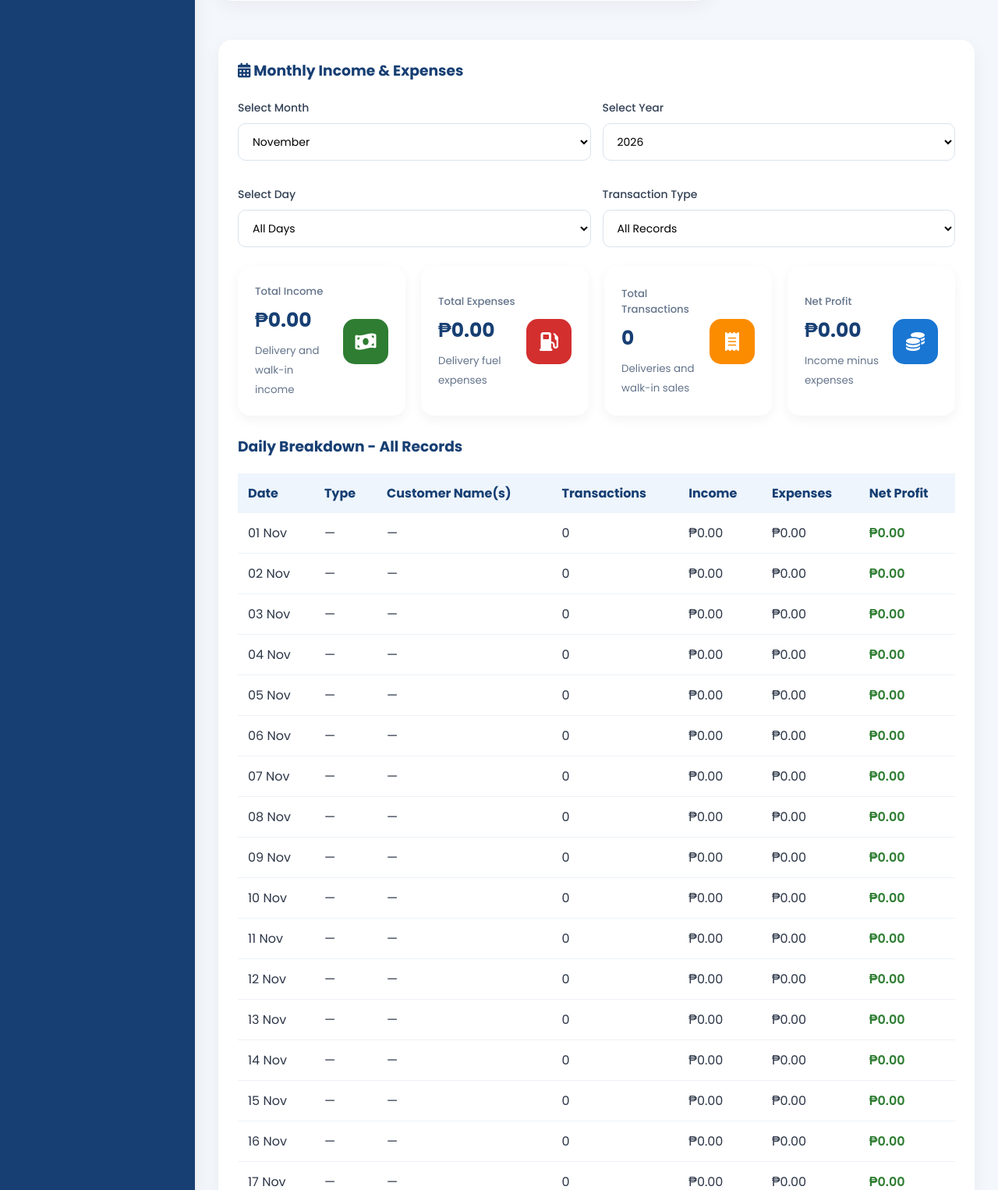
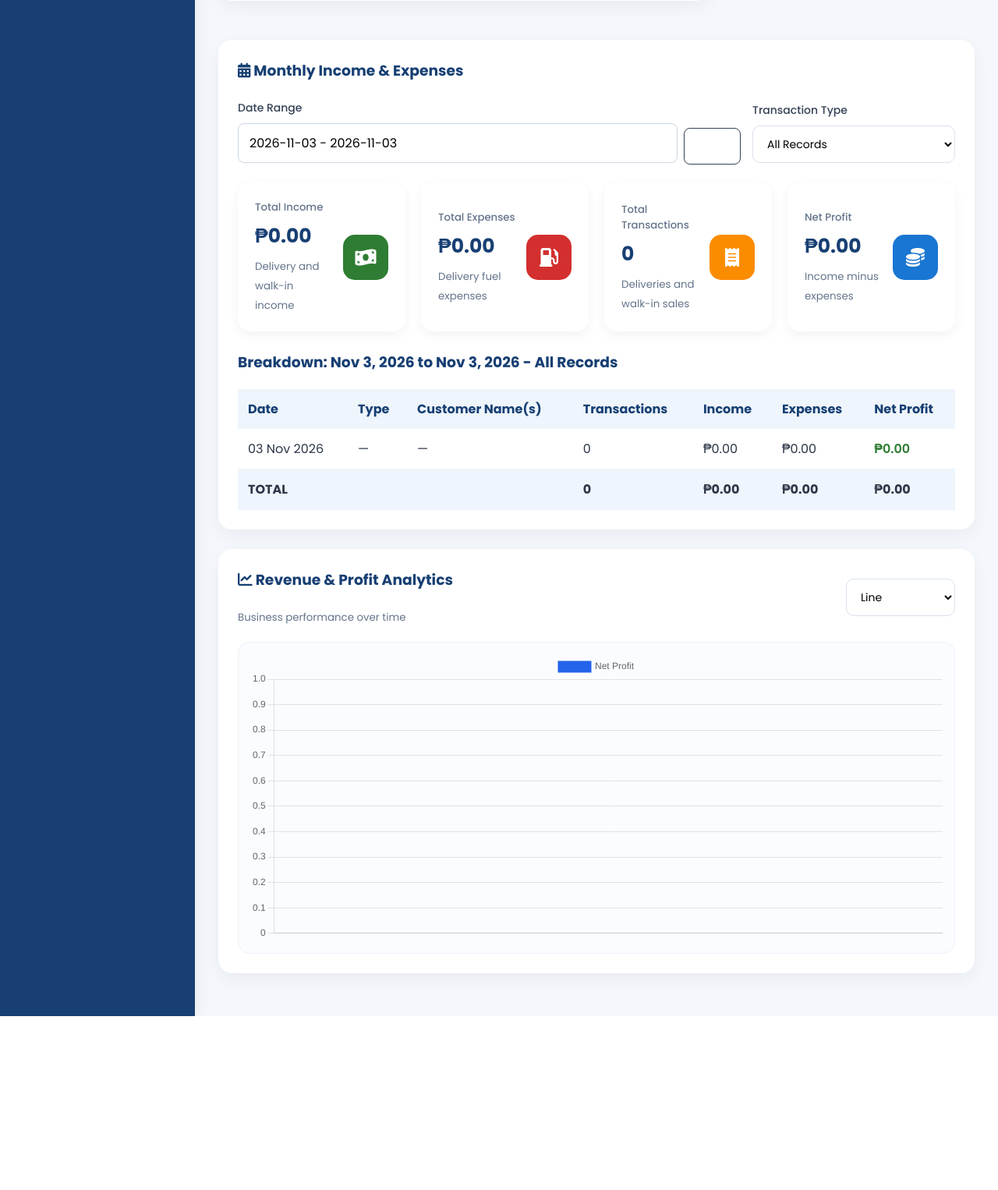
Before and after one commit to janielcatublas3-lgtm/Capstone_project_v2, a Flask app: page /admin_dashboard in a window 1280 px wide. Shown: the part 1854-3380 px from the top of the page at 78% size. After the commit the page ends 3157 px from the top, so only its background shows below. Run offline with Flask 3, Linux system fonts and the light colour scheme; the visitor is signed in with stand-in values (Sample User, id 1); data that the repository does not hold is empty; parts of the project's set-up code (start-up, migrations or seed data) failed here and were passed over; some libraries are stand-ins or nearby versions.

Commit message:
final uptade

```diff
--- a/templates/admin_dashboard.html
+++ b/templates/admin_dashboard.html
@@ -493,6 +493,10 @@
             }
         }
     </style>
+    <link rel="stylesheet" href="https://cdn.jsdelivr.net/npm/daterangepicker/daterangepicker.css">
+    <script src="https://cdn.jsdelivr.net/npm/jquery@3.7.1/dist/jquery.min.js"></script>
+    <script src="https://cdn.jsdelivr.net/npm/moment@2.30.1/moment.min.js"></script>
+    <script src="https://cdn.jsdelivr.net/npm/daterangepicker@3.1/daterangepicker.min.js"></script>
 </head>
 
 <body>
@@ -736,33 +740,18 @@
             <section class="card">
                 <h3><i class="fa-solid fa-calendar-days"></i> Monthly Income & Expenses</h3>
 
-                <div class="form-grid">
+                <div class="form-grid"
+                    style="grid-template-columns:minmax(260px, 1fr) minmax(180px, 260px); align-items:end;">
                     <div>
-                        <label for="reportMonth">Select Month</label>
-                        <select id="reportMonth">
-                            {% for m in range(12) %}
-                            <option value="{{ m }}">
-                                {{
-                                ["January","February","March","April","May","June","July","August","September","October","November","December"][m]
-                                }}
-                            </option>
-                            {% endfor %}
-                        </select>
-                    </div>
-
-                    <div>
-                        <label for="reportYear">Select Year</label>
-                        <select id="reportYear"></select>
-                    </div>
-
-                    <div>
-                        <label for="reportDay">Select Day</label>
-                        <select id="reportDay">
-                            <option value="all">All Days</option>
-                        </select>
-                    </div>
-
-                    <!-- NEW TRANSACTION TYPE FILTER -->
+                        <label for="reportDateRange">Date Range</label>
+                        <div style="display:flex; gap:8px; align-items:center;">
+                            <input type="text" id="reportDateRange" readonly
+                                style="width:100%; padding:12px 14px; border:1px solid #cbd5e1; border-radius:8px; background:#fff; cursor:pointer; font:inherit;"
+                                placeholder="Select date range">
+                            <button type="button" id="applyReportFilter"
+                                style="padding:12px 18px; border:1px solid #334155; border-radius:8px; background:#fff; font-weight:600; cursor:pointer;">Filter</button>
+                        </div>
+                    </div>
                     <div>
                         <label for="reportType">Transaction Type</label>
                         <select id="reportType">
@@ -1313,101 +1302,49 @@
         }
 
         // =====================================================
-        // MONTHLY INCOME AND EXPENSES REPORT
-        // INCLUDES DELIVERY + WALK-IN TRANSACTIONS
+        // DATE RANGE REPORT FILTER (CALENDAR + QUICK PRESETS)
         // =====================================================
-
-        const reportMonth = document.getElementById("reportMonth");
-        const reportYear = document.getElementById("reportYear");
-        const reportDay = document.getElementById("reportDay");
+        const reportDateRange = document.getElementById("reportDateRange");
         const reportType = document.getElementById("reportType");
-
-        function updateAvailableDays() {
-            const month = Number(reportMonth.value);
-            const year = Number(reportYear.value);
-            const previous = reportDay.value || "all";
-
-            const count = new Date(year, month + 1, 0).getDate();
-
-            reportDay.replaceChildren();
-
-            const all = document.createElement("option");
-            all.value = "all";
-            all.textContent = "All Days";
-            reportDay.appendChild(all);
-
-            for (let day = 1; day <= count; day++) {
-                const option = document.createElement("option");
-                option.value = day;
-                option.textContent = "Day " + day;
-                reportDay.appendChild(option);
-            }
-
-            reportDay.value =
-                previous !== "all" && Number(previous) <= count
-                    ? previous
-                    : "all";
-
-            updateMonthlyReport();
+        let reportStartDate = moment().startOf("day");
+        let reportEndDate = moment().endOf("day");
+        let appliedStartDate = reportStartDate.clone();
+        let appliedEndDate = reportEndDate.clone();
+
+        function formatReportDate(date) {
+            return date.format("YYYY-MM-DD");
         }
 
         function updateMonthlyReport() {
-            const month = Number(reportMonth.value);
-            const year = Number(reportYear.value);
-            const selected = reportDay.value;
             const selectedType = reportType.value;
-
-            const count = new Date(year, month + 1, 0).getDate();
-
-            const days = Array.from({ length: count }, () => ({
-                customers: [],
-                types: new Set(),
-                transactions: 0,
-                deliveries: 0,
-                walkIns: 0,
-                income: 0,
-                expense: 0
-            }));
-
-            // READ DELIVERY AND WALK-IN RECORDS
+            const start = appliedStartDate.clone().startOf("day");
+            const end = appliedEndDate.clone().startOf("day");
+            const days = [];
+            const dayMap = new Map();
+
+            for (let cursor = start.clone(); cursor.isSameOrBefore(end, "day"); cursor.add(1, "day")) {
+                const key = formatReportDate(cursor);
+                const daily = {
+                    date: cursor.clone(), customers: [], types: new Set(),
+                    transactions: 0, deliveries: 0, walkIns: 0, income: 0, expense: 0
+                };
+                days.push(daily);
+                dayMap.set(key, daily);
+            }
+
             document.querySelectorAll("#monthlyReportData .report-record").forEach(record => {
-                const match = (record.dataset.date || "").match(/^(\d{4})-(\d{2})-(\d{2})$/);
-
-                if (!match) return;
-
-                const y = Number(match[1]);
-                const m = Number(match[2]) - 1;
-                const d = Number(match[3]);
-
-                if (y !== year || m !== month || d < 1 || d > count) {
-                    return;
-                }
-
+                const dateValue = (record.dataset.date || "").trim();
+                if (!dayMap.has(dateValue)) return;
                 const type = (record.dataset.type || "DELIVERY").trim().toUpperCase();
                 const status = (record.dataset.status || "").trim().toLowerCase();
-
-                // FILTER BY TRANSACTION TYPE
-                if (selectedType !== "all" && type !== selectedType) {
-                    return;
-                }
-
-                // Only completed deliveries are included
-                if (type === "DELIVERY" && !["done", "completed"].includes(status)) {
-                    return;
-                }
-
-                const daily = days[d - 1];
-                const customer = record.dataset.customer || "Unknown";
-
+                if (selectedType !== "all" && type !== selectedType) return;
+                if (type === "DELIVERY" && !["done", "completed"].includes(status)) return;
+
+                const daily = dayMap.get(dateValue);
+                const customerLabel = (record.dataset.customer || "Unknown") + " (" + type + ")";
                 daily.transactions++;
                 daily.types.add(type);
-
-                const customerLabel = customer + " (" + type + ")";
-
-                if (!daily.customers.includes(customerLabel)) {
-                    daily.customers.push(customerLabel);
-                }
-
+                if (!daily.customers.includes(customerLabel)) daily.customers.push(customerLabel);
                 if (type === "WALK-IN") {
                     daily.walkIns++;
                     daily.income += Number(record.dataset.income) || 0;
@@ -1420,153 +1357,111 @@
 
             const tbody = document.getElementById("monthlyReportBody");
             tbody.replaceChildren();
-
-            let incomeTotal = 0;
-            let expenseTotal = 0;
-            let transactionTotal = 0;
-
-            days.forEach((daily, index) => {
-                const day = index + 1;
-
-                if (selected !== "all" && day !== Number(selected)) {
-                    return;
-                }
-
+            let incomeTotal = 0, expenseTotal = 0, transactionTotal = 0;
+
+            days.forEach(daily => {
                 incomeTotal += daily.income;
                 expenseTotal += daily.expense;
                 transactionTotal += daily.transactions;
-
-                const date =
-                    String(day).padStart(2, "0") + " " +
-                    new Date(year, month, day).toLocaleString("en", { month: "short" });
-
-                let typeLabel = "—";
-                let typeClass = "";
-
+                let typeLabel = "—", typeClass = "";
                 if (daily.types.size === 1) {
                     typeLabel = [...daily.types][0];
-
-                    typeClass = typeLabel === "WALK-IN"
-                        ? "type-walkin"
-                        : "type-delivery";
+                    typeClass = typeLabel === "WALK-IN" ? "type-walkin" : "type-delivery";
                 } else if (daily.types.size > 1) {
                     typeLabel = "DELIVERY + WALK-IN";
                     typeClass = "type-both";
                 }
 
                 const row = document.createElement("tr");
-
-                // DATE
                 const dateCell = document.createElement("td");
-                dateCell.textContent = date;
+                dateCell.textContent = daily.date.format("DD MMM YYYY");
                 row.appendChild(dateCell);
 
-                // TRANSACTION TYPE
                 const typeCell = document.createElement("td");
-
                 if (typeLabel !== "—") {
                     const badge = document.createElement("span");
                     badge.className = "report-type " + typeClass;
                     badge.textContent = typeLabel;
                     typeCell.appendChild(badge);
-                } else {
-                    typeCell.textContent = "—";
-                }
-
+                } else typeCell.textContent = "—";
                 row.appendChild(typeCell);
 
-                // CUSTOMER NAMES
                 const customerCell = document.createElement("td");
-                customerCell.textContent = daily.customers.length
-                    ? daily.customers.join(", ")
-                    : "—";
-
+                customerCell.textContent = daily.customers.length ? daily.customers.join(", ") : "—";
                 row.appendChild(customerCell);
 
-                // TRANSACTIONS
                 const transactionCell = document.createElement("td");
                 transactionCell.textContent = daily.transactions;
                 row.appendChild(transactionCell);
 
-                // INCOME
                 const incomeCell = document.createElement("td");
                 incomeCell.textContent = money(daily.income);
                 row.appendChild(incomeCell);
 
-                // EXPENSES
                 const expenseCell = document.createElement("td");
                 expenseCell.textContent = money(daily.expense);
                 row.appendChild(expenseCell);
 
-                // NET PROFIT
                 const profit = daily.income - daily.expense;
                 const profitCell = document.createElement("td");
                 profitCell.textContent = money(profit);
                 profitCell.style.color = profit < 0 ? "#D32F2F" : "#2E7D32";
                 profitCell.style.fontWeight = "600";
                 row.appendChild(profitCell);
-
                 tbody.appendChild(row);
             });
 
             const profitTotal = incomeTotal - expenseTotal;
-
-            // REPORT TITLE
-            let typeTitle = "All Records";
-
-            if (selectedType === "WALK-IN") {
-                typeTitle = "Walk-in Records";
-            } else if (selectedType === "DELIVERY") {
-                typeTitle = "Delivery Records";
-            }
-
+            const typeTitle = selectedType === "WALK-IN" ? "Walk-in Records" :
+                selectedType === "DELIVERY" ? "Delivery Records" : "All Records";
             document.getElementById("reportBreakdownTitle").textContent =
-                (selected === "all" ? "Daily Breakdown" : "Report for Day " + selected)
-                + " - " + typeTitle;
-
-            // KPI TOTALS
+                "Breakdown: " + start.format("MMM D, YYYY") + " to " + end.format("MMM D, YYYY") + " - " + typeTitle;
             document.getElementById("monthlyIncome").textContent = money(incomeTotal);
             document.getElementById("monthlyExpenses").textContent = money(expenseTotal);
             document.getElementById("monthlyProfit").textContent = money(profitTotal);
             document.getElementById("monthlyTransactions").textContent = transactionTotal;
-
-            // TABLE FOOTER TOTALS
             document.getElementById("reportTotalTransactions").textContent = transactionTotal;
             document.getElementById("reportTotalIncome").textContent = money(incomeTotal);
             document.getElementById("reportTotalExpenses").textContent = money(expenseTotal);
             document.getElementById("reportTotalProfit").textContent = money(profitTotal);
         }
-        function initializeMonthlyReport() {
-            const years = new Set([new Date().getFullYear()]);
-
-            document.querySelectorAll("#monthlyReportData .report-record").forEach(record => {
-                const match = (record.dataset.date || "").match(/^(\d{4})-/);
-
-                if (match) {
-                    years.add(Number(match[1]));
-                }
+
+        $(function () {
+            $('#reportDateRange').daterangepicker({
+                startDate: reportStartDate, endDate: reportEndDate,
+                autoUpdateInput: true, opens: 'right', drops: 'down',
+                showDropdowns: true, linkedCalendars: false, alwaysShowCalendars: true,
+                ranges: {
+                    'Today': [moment(), moment()],
+                    'Yesterday': [moment().subtract(1, 'days'), moment().subtract(1, 'days')],
+                    'Last 7 Days': [moment().subtract(6, 'days'), moment()],
+                    'Last 30 Days': [moment().subtract(29, 'days'), moment()],
+                    'This Month': [moment().startOf('month'), moment().endOf('month')],
+                    'Last Month': [moment().subtract(1, 'month').startOf('month'), moment().subtract(1, 'month').endOf('month')]
+                },
+                locale: { format: 'YYYY-MM-DD', customRangeLabel: 'Custom Range', applyLabel: 'Apply', cancelLabel: 'Cancel' }
+            }, function (start, end) {
+                reportStartDate = start.clone();
+                reportEndDate = end.clone();
             });
 
-            reportYear.replaceChildren();
-
-            [...years].sort((a, b) => b - a).forEach(year => {
-                const option = document.createElement("option");
-                option.value = year;
-                option.textContent = year;
-                reportYear.appendChild(option);
+            $('#reportDateRange').on('apply.daterangepicker', function (ev, picker) {
+                reportStartDate = picker.startDate.clone();
+                reportEndDate = picker.endDate.clone();
+                reportDateRange.value = reportStartDate.format('YYYY-MM-DD') + ' - ' + reportEndDate.format('YYYY-MM-DD');
             });
 
-            reportMonth.value = new Date().getMonth();
-
-            updateAvailableDays();
-        }
-
-        reportMonth.addEventListener("change", updateAvailableDays);
-        reportYear.addEventListener("change", updateAvailableDays);
-        reportDay.addEventListener("change", updateMonthlyReport);
-        reportType.addEventListener("change", updateMonthlyReport);
-
-        initializeMonthlyReport();
+            document.getElementById("applyReportFilter").addEventListener("click", function () {
+                const picker = $('#reportDateRange').data('daterangepicker');
+                appliedStartDate = picker.startDate.clone();
+                appliedEndDate = picker.endDate.clone();
+                updateMonthlyReport();
+            });
+
+            reportType.addEventListener("change", updateMonthlyReport);
+            reportDateRange.value = reportStartDate.format('YYYY-MM-DD') + ' - ' + reportEndDate.format('YYYY-MM-DD');
+            updateMonthlyReport();
+        });
 
         // =====================================================
         // CHART.JS ANALYTICS
```
